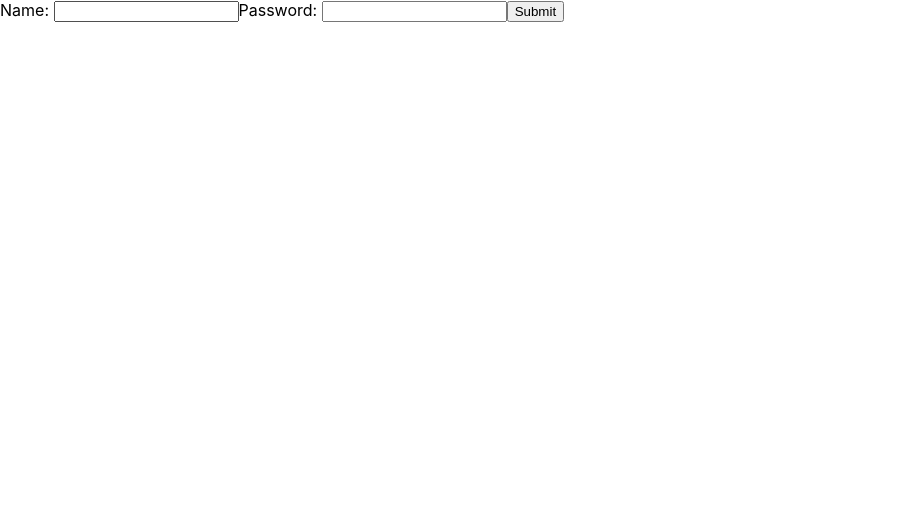
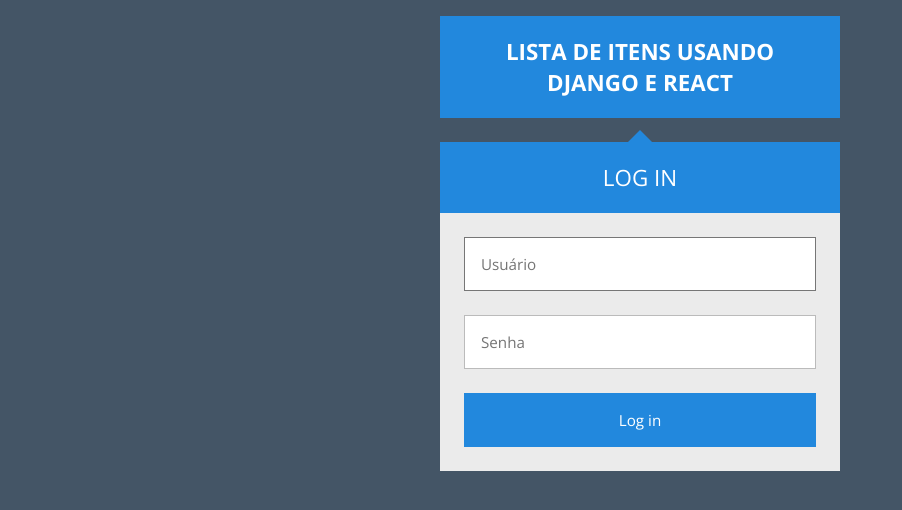
Before and after one commit to eltonsantos/curso-django-react-frontend, a React (Create React App) app: page / in a window 1280 px wide. Shown: the top 510 px of the page, without its empty margins (0-902 px from the left). Built offline with nearby package versions, Linux system fonts and the light colour scheme.

Commit message:
Applying HTML and CSS on application

```diff
--- a/public/index.html
+++ b/public/index.html
@@ -24,7 +24,7 @@
       work correctly both with client-side routing and a non-root public URL.
       Learn how to configure a non-root public URL by running `npm run build`.
     -->
-    <title>React App</title>
+    <title>App with Django and React</title>
   </head>
   <body>
     <noscript>You need to enable JavaScript to run this app.</noscript>
--- a/src/ListComponent.js
+++ b/src/ListComponent.js
@@ -6,11 +6,13 @@
     const items = props.items;
 
     return (
-        <div>
-            <h2>{ props.listName }</h2>
-            <ul>
-                { items.map(item => <ItemComponent key={item.id} name={item.name} status={item.done} /> ) }
-            </ul>
+        <div class="login">
+            <div class="login-container">
+                <h2>{ props.listName }</h2>
+                <ul>
+                    { items.map(item => <ItemComponent key={item.id} name={item.name} status={item.done} /> ) }
+                </ul>
+            </div>
         </div>
     )
 }
--- a/src/LoginComponent.js
+++ b/src/LoginComponent.js
@@ -49,21 +49,32 @@
         var token = localStorage.getItem('token');
 
         if (!token) {
+
             return (
-                <form onSubmit={this.handleSubmit}>
-                    <label>
-                        Name: <input type="text" value={this.state.username} onChange={this.handleChangeUsername} />
-                        Password: <input type="password" value={this.state.password} onChange={this.handleChangePassword} />
-                    </label>
-                    <input type="submit" value="Submit" />
-                </form>
+                <div class="login">
+
+                    <h2 class="login-header"><b>Lista de itens usando Django e React</b></h2>
+
+                    <div class="login-triangle"></div>
+
+                    <h2 class="login-header">Log in</h2>
+
+                    <form onSubmit={this.handleSubmit} class="login-container">
+                        <p><input type="text" value={this.state.username} onChange={this.handleChangeUsername} placeholder="Usuário" /></p>
+                        <p><input type="password" value={this.state.password} onChange={this.handleChangePassword} placeholder="Senha" /></p>
+                        <p><input type="submit" value="Log in" /></p>
+                    </form>
+                </div>
             )
         }
         else {
             return (
-                <div>
+                <div class="login">
                     <UserLists />
-                    <button onClick={() => this.logout()}> Logout </button>
+                    <div class="button-container">
+                        <p><input onClick={() => this.logout()} type="submit" value="Logout" /></p>
+                    </div>
+
                 </div>
             )
 
--- a/src/index.css
+++ b/src/index.css
@@ -1,13 +1,100 @@
+/* FONTE */
+@import url(https://fonts.googleapis.com/css?family=Open+Sans:400,700);
+
+
 body {
-  margin: 0;
-  font-family: -apple-system, BlinkMacSystemFont, 'Segoe UI', 'Roboto', 'Oxygen',
-    'Ubuntu', 'Cantarell', 'Fira Sans', 'Droid Sans', 'Helvetica Neue',
-    sans-serif;
-  -webkit-font-smoothing: antialiased;
-  -moz-osx-font-smoothing: grayscale;
+  background: #456;
+  font-family: 'Open Sans', sans-serif;
 }
 
-code {
-  font-family: source-code-pro, Menlo, Monaco, Consolas, 'Courier New',
-    monospace;
+/* LOGIN */
+
+.login {
+  width: 400px;
+  margin: 16px auto;
+  font-size: 16px;
 }
+
+/* Reset top and bottom margins from certain elements */
+.login-header,
+.login p {
+  margin-top: 0;
+  margin-bottom: 0;
+}
+
+/* The triangle form is achieved by a CSS hack */
+.login-triangle {
+  width: 0;
+  margin-right: auto;
+  margin-left: auto;
+  border: 12px solid transparent;
+  border-bottom-color: #28d;
+}
+
+.login-header {
+  background: #28d;
+  padding: 20px;
+  font-size: 1.4em;
+  font-weight: normal;
+  text-align: center;
+  text-transform: uppercase;
+  color: #fff;
+}
+
+.login-container {
+  background: #ebebeb;
+  padding: 12px;
+}
+
+/* Every row inside .login-container is defined with p tags */
+.login p {
+  padding: 12px;
+}
+
+.login input {
+  box-sizing: border-box;
+  display: block;
+  width: 100%;
+  border-width: 1px;
+  border-style: solid;
+  padding: 16px;
+  outline: 0;
+  font-family: inherit;
+  font-size: 0.95em;
+}
+
+.login input[type="email"],
+.login input[type="password"] {
+  background: #fff;
+  border-color: #bbb;
+  color: #555;
+}
+
+/* Text fields' focus effect */
+.login input[type="email"]:focus,
+.login input[type="password"]:focus {
+  border-color: #888;
+}
+
+.login input[type="submit"] {
+  background: #28d;
+  border-color: transparent;
+  color: #fff;
+  cursor: pointer;
+}
+
+.login input[type="submit"]:hover {
+  background: #17c;
+}
+
+/* Buttons' focus effect */
+.login input[type="submit"]:focus {
+  border-color: #05a;
+}
+
+.button-container {
+  background: #28d;
+  border-color: transparent;
+  color: #fff;
+  cursor: pointer;
+}
```
